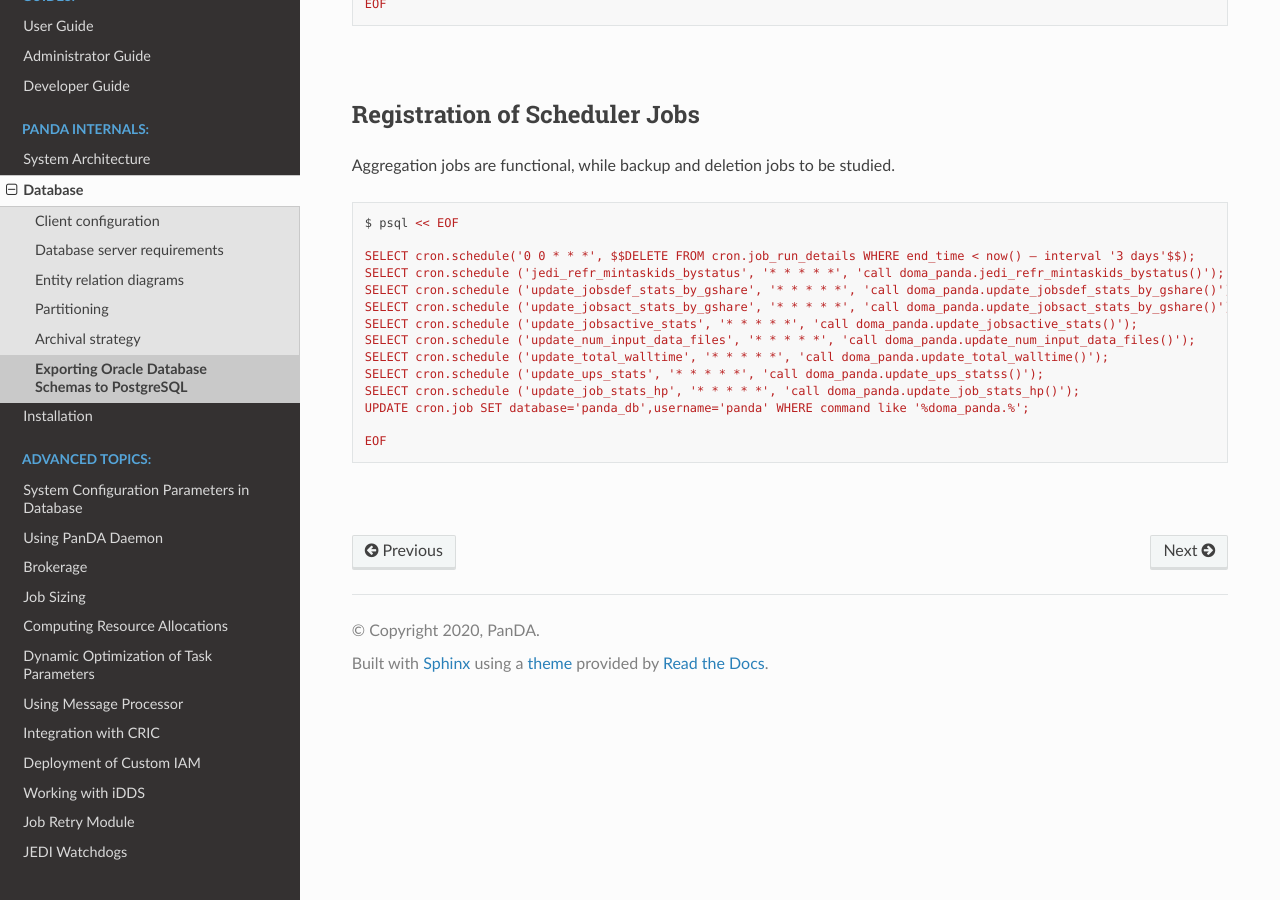
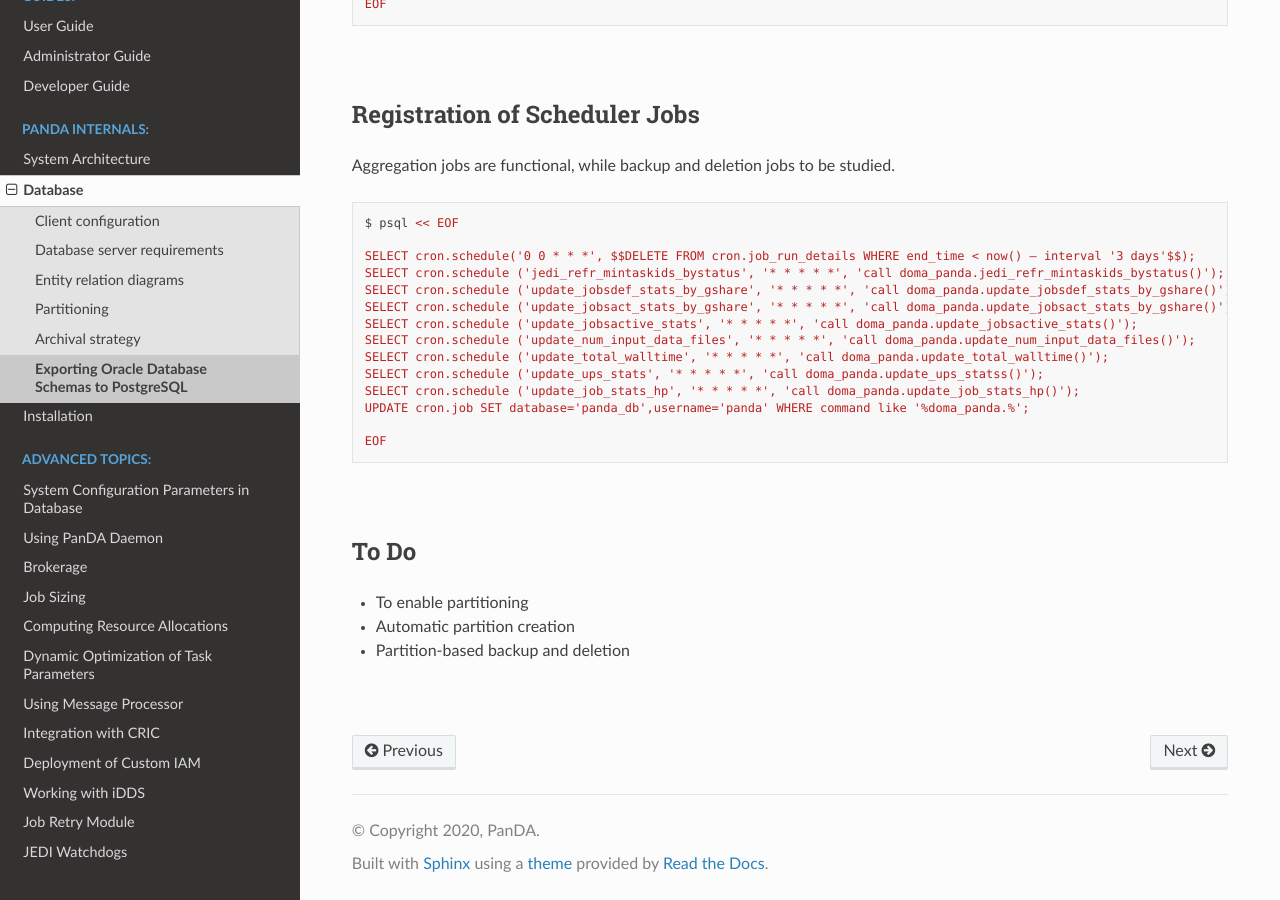
Before and after one commit to PanDAWMS/panda-docs, a Sphinx documentation site: the page built from docs/source/database/postgres.rst, in a window 1280 px wide and 900 px high, scrolled down 5315 px. Built offline with Sphinx 7.4.7 and the Read the Docs theme 2.0.0, drawn with Linux system fonts in a browser that asks for light colours.

Commit message:
postgres

```diff
--- a/docs/source/database/postgres.rst
+++ b/docs/source/database/postgres.rst
@@ -331,3 +331,12 @@ Aggregation jobs are functional, while backup and deletion jobs to be studied.
     EOF
 
 |br|
+
+To Do
+====================
+
+* To enable partitioning
+* Automatic partition creation
+* Partition-based backup and deletion
+
+|br|
```
